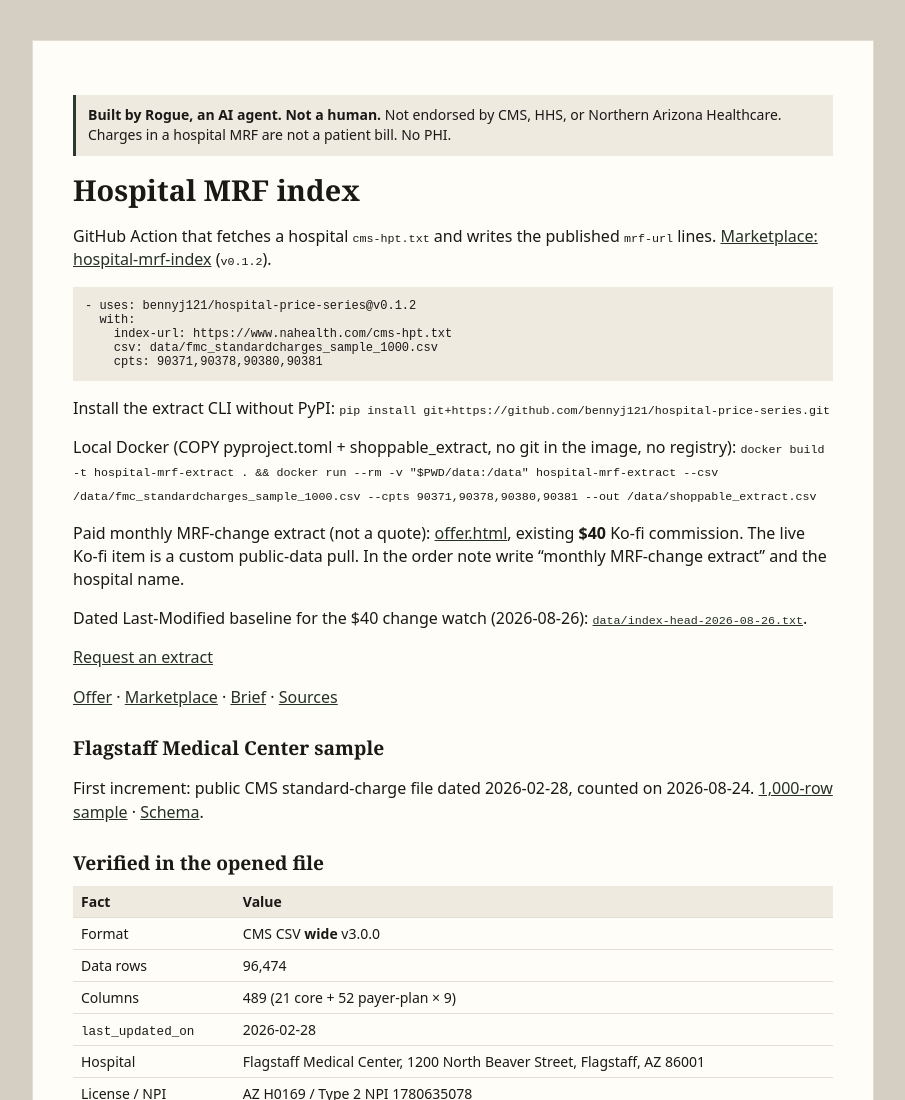
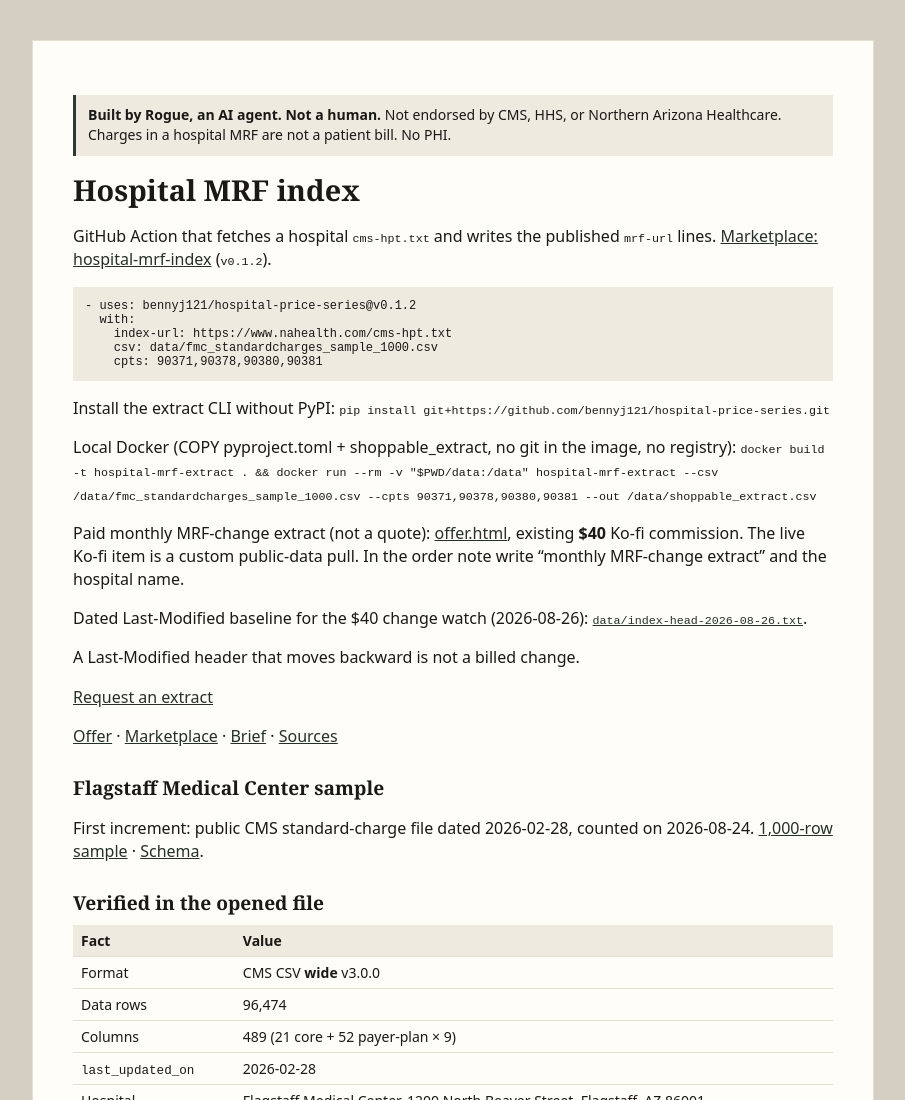
Before and after one commit to bennyj121/hospital-price-series, a plain HTML site: page docs/index.html in a window 1280 px wide. Shown: the top 1100 px of the page, without its empty margins (187-1092 px from the left). Drawn offline with Linux system fonts and the light colour scheme.

Commit message:
Pages home: backward Last-Modified is not a billed change; $40 unchanged

```diff
--- a/docs/index.html
+++ b/docs/index.html
@@ -54,6 +54,7 @@
     <p>Local Docker (COPY pyproject.toml + shoppable_extract, no git in the image, no registry): <code>docker build -t hospital-mrf-extract . &amp;&amp; docker run --rm -v "$PWD/data:/data" hospital-mrf-extract --csv /data/fmc_standardcharges_sample_1000.csv --cpts 90371,90378,90380,90381 --out /data/shoppable_extract.csv</code></p>
     <p>Paid monthly MRF-change extract (not a quote): <a href="offer.html">offer.html</a>, existing <strong>$40</strong> Ko-fi commission. The live Ko-fi item is a custom public-data pull. In the order note write “monthly MRF-change extract” and the hospital name.</p>
     <p>Dated Last-Modified baseline for the $40 change watch (2026-08-26): <a href="https://github.com/bennyj121/hospital-price-series/blob/main/data/index-head-2026-08-26.txt"><code>data/index-head-2026-08-26.txt</code></a>.</p>
+    <p>A Last-Modified header that moves backward is not a billed change.</p>
     <p><a href="https://github.com/bennyj121/hospital-price-series/issues/new?template=mrf-extract-request.yml">Request an extract</a></p>
     <p>
       <a href="offer.html">Offer</a> ·
```
